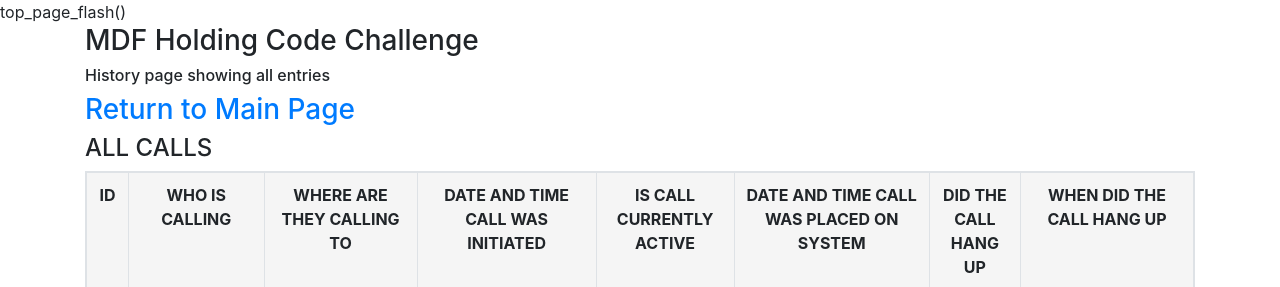
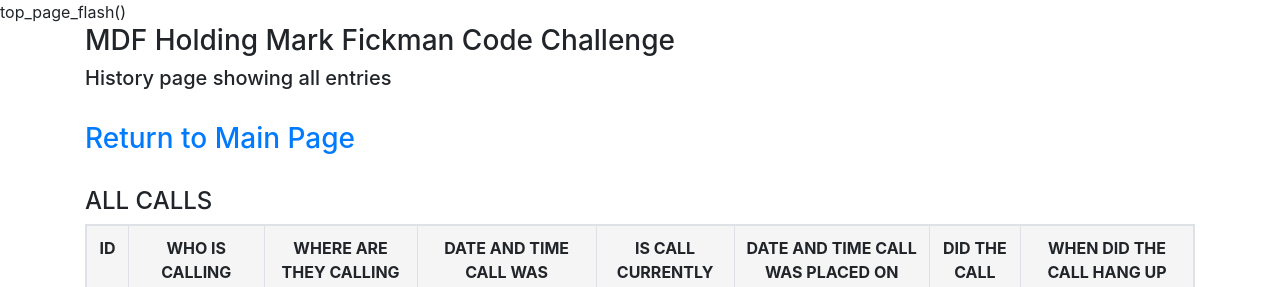
Before and after one commit to mfickman/MDFHoldings_Code_Challenge, a Flask app: page /history_page/ in a window 1280 px wide. Shown: the top 287 px of the page. Run offline with Flask 2, Linux system fonts and the light colour scheme; data comes from the database, SQL or seed files in the repository; some libraries are stand-ins or nearby versions.

Commit message:
update spacing

```diff
--- a/MarkFickmanMDFHoldingFlaskPythonCodeChallenge/templates/error.html
+++ b/MarkFickmanMDFHoldingFlaskPythonCodeChallenge/templates/error.html
@@ -6,7 +6,8 @@
 
 {% block body %}
 <div class="container">
-    <h3>{{ error_message }}</h3>
+    <h3>MDF Holding Mark Fickman Code Challenge</h3>
+    <h5>{{ error_message }}</h5>
     <br><br>
     <a href="/" class="btn btn-info" role="button">Return to Main Page</a>
 </div>
--- a/MarkFickmanMDFHoldingFlaskPythonCodeChallenge/templates/history.html
+++ b/MarkFickmanMDFHoldingFlaskPythonCodeChallenge/templates/history.html
@@ -7,10 +7,12 @@
 
 {% block body %}
 <div class="container">
-    <h3>MDF Holding Code Challenge</h3>
-    <h6>History page showing all entries</h6>
+    <h3>MDF Holding Mark Fickman Code Challenge</h3>
+    <h5>History page showing all entries</h5>
 <div class="content_XY">
+    <br>
     <h3><a href="/">Return to Main Page</a></h3>
+    <br>
     <h4>ALL CALLS</h4>
     <table border="1" class="table table-bordered table-hover table-responsive">
         <tr>
--- a/MarkFickmanMDFHoldingFlaskPythonCodeChallenge/templates/index.html
+++ b/MarkFickmanMDFHoldingFlaskPythonCodeChallenge/templates/index.html
@@ -11,13 +11,11 @@
 
 <div class="container">
     <h3>MDF Holding Mark Fickman Code Challenge</h3>
-    <h6>Telephone Switchboard</h6>
+    <h5>Telephone Switchboard</h5>
 </div>
 <div class="container">
 <p class="content_XX">
-     <br>
     {# <div id="time-elapsed"></div> #}
-    <br>
     <form action="/" method="POST">
         <div class="form-row">
             <div class="col">
```
